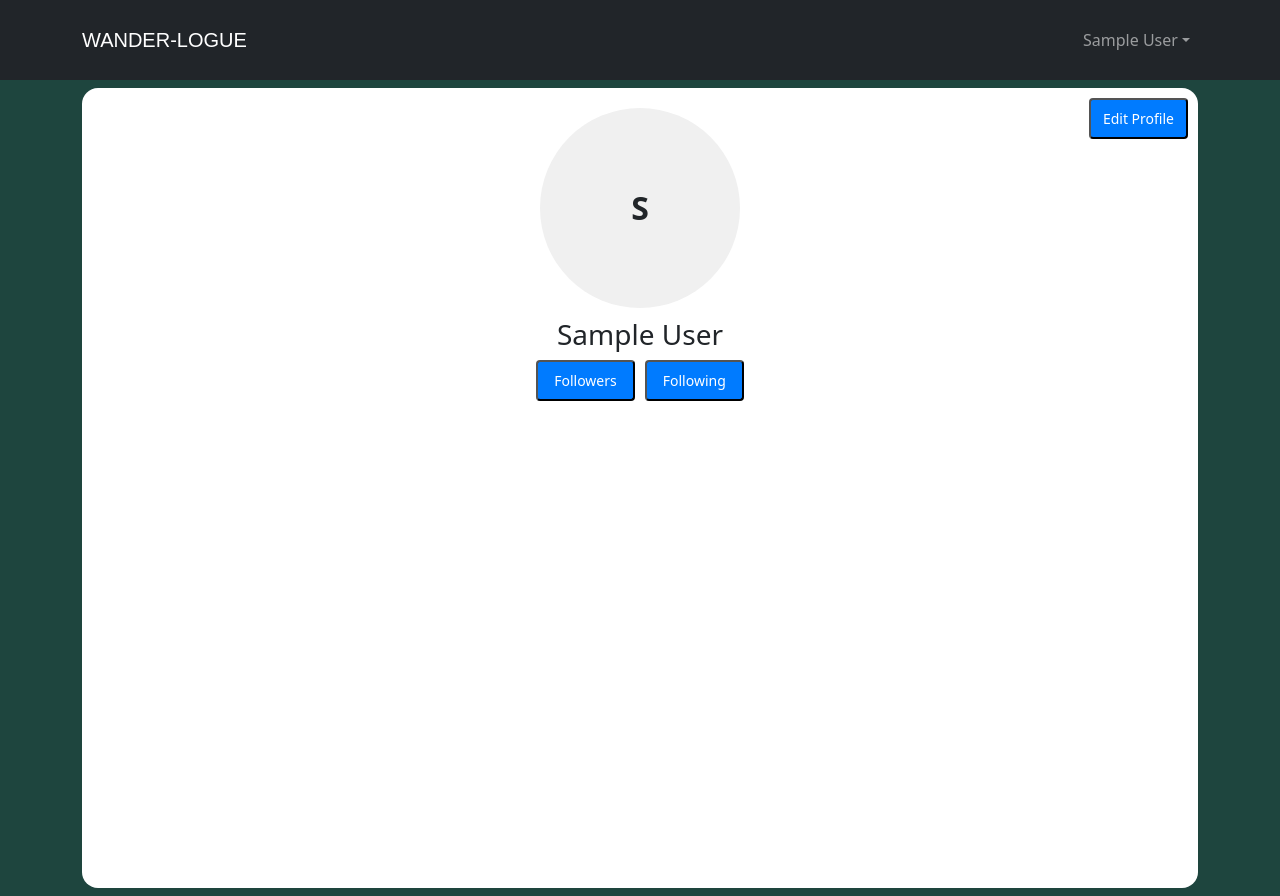
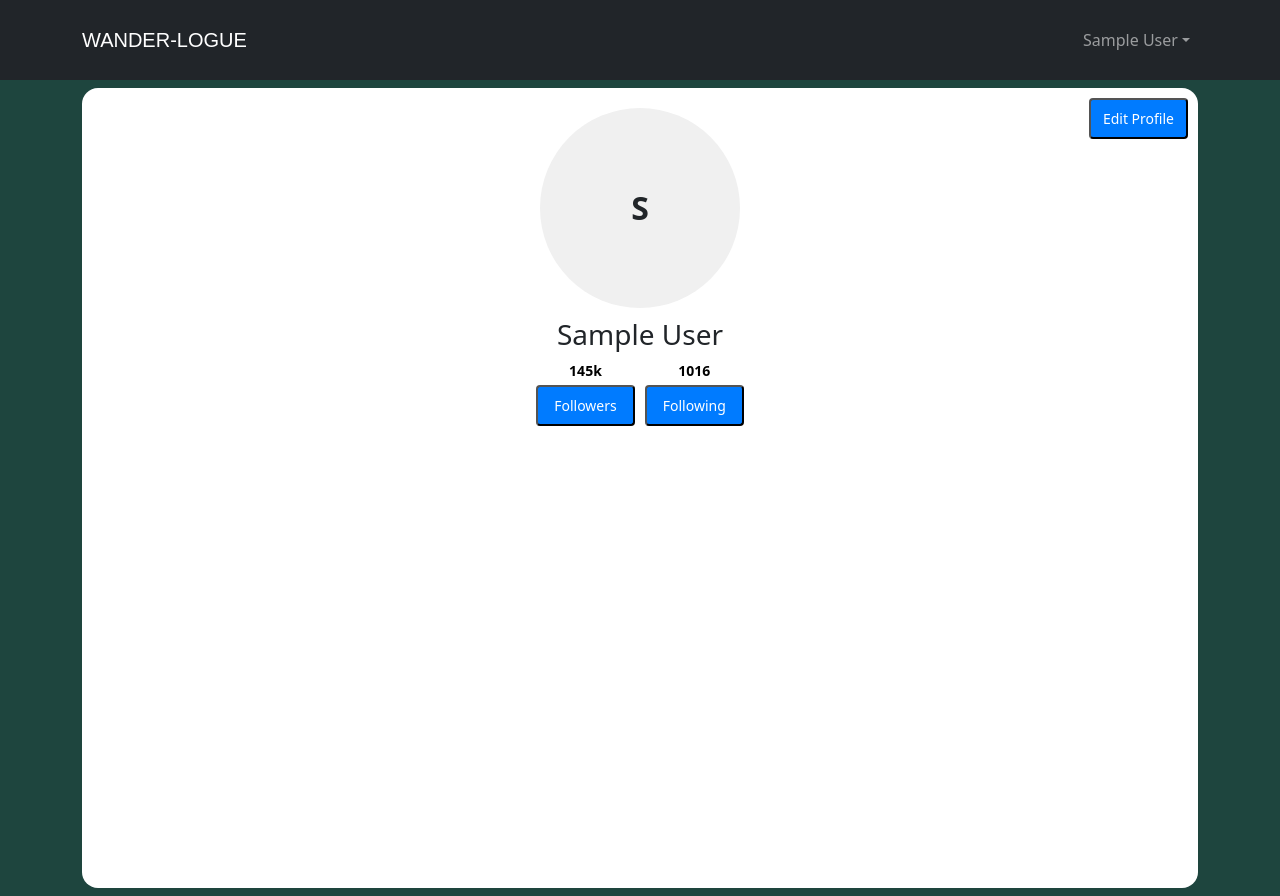
Before and after one commit to ansarworkingspace/Wander-Logue-MERN-STACK-Web-App, a React (Vite) app in the folder frontend/: page /profile in a window 1280 px wide. Built offline with nearby package versions, Linux system fonts and the light colour scheme; sample sign-in values are in the browser's storage; a web font is replaced by a local one.

Commit message:
add some changes in profile

```diff
--- a/frontend/src/Screen/ProfileScreen.jsx
+++ b/frontend/src/Screen/ProfileScreen.jsx
@@ -28,14 +28,24 @@ const ProfileScreen = () => {
         {name ? name.charAt(0).toUpperCase() : ''}
       </div>
       <h3 className="profile-name">{name}</h3>
-      {/* Add other user profile details here */}
+
       <div className="profile-buttons">
-        <button className="follofollowingbtn">Followers</button>
-        <button className="follofollowingbtn">Following</button>
+        <div className="count-above-btn">
+          <div className="profile-count">145k</div>
+          <button className="follofollowingbtn">Followers</button>
+        </div>
+        <div className="count-above-btn">
+          <div className="profile-count">1016</div>
+          <button className="follofollowingbtn">Following</button>
+        </div>
       </div>
     </div>
   );
 
+
+
+
+
 };
 
 export default ProfileScreen;
--- a/frontend/src/css/profileScree.css
+++ b/frontend/src/css/profileScree.css
@@ -50,15 +50,42 @@
     gap: 10px; /* Adjust the value as needed for the desired gap */
   }
 
+  /* Existing styles */
+/* Existing styles */
+
+.profile-counts {
+    display: flex;
+    justify-content: space-between;
+    margin-top: 10px;
+  }
+
+  .profile-count {
+    text-align: center;
+    font-size: 14px;
+    font-weight: bold;
+    color: black;
+  }
+
   .follofollowingbtn {
     background-color: #007bff;
     color: #ffffff;
     border-radius: 4px;
     font-size: 14px;
     cursor: pointer;
-    padding: 8px 16px; /* Add padding for better visual appearance */
+    padding: 8px 16px;
   }
 
   .follofollowingbtn:hover {
     background-color: #0056b3;
   }
+
+  .count-above-btn {
+    display: flex;
+    flex-direction: column;
+    align-items: center;
+    text-align: center;
+  }
+
+  .count-above-btn .profile-count {
+    margin-bottom: 4px; /* Adjust the margin as needed */
+  }
```
Also changed, not shown: frontend/src/Screen/EditProfile.jsx (added, +7 -0 lines).
